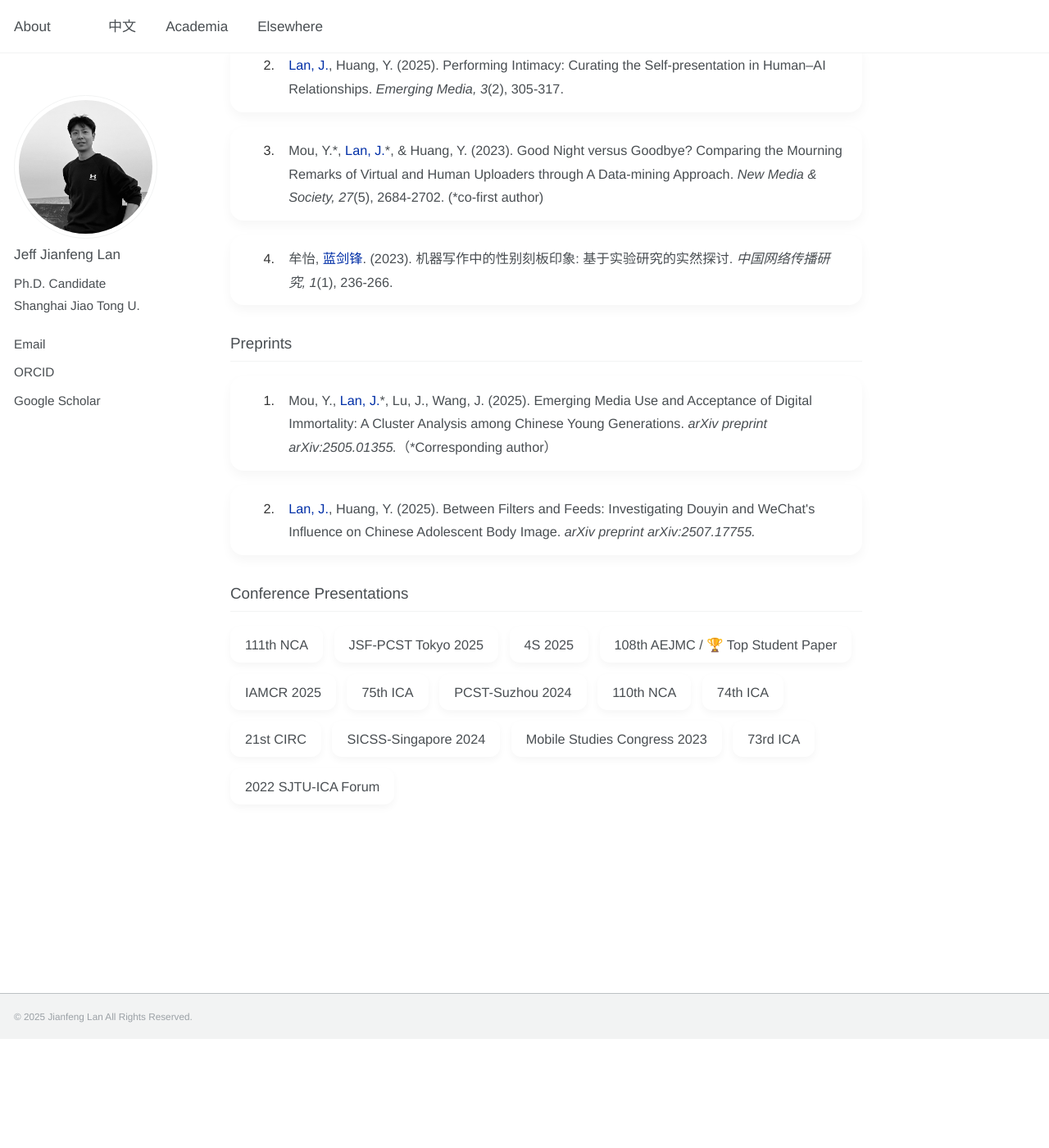
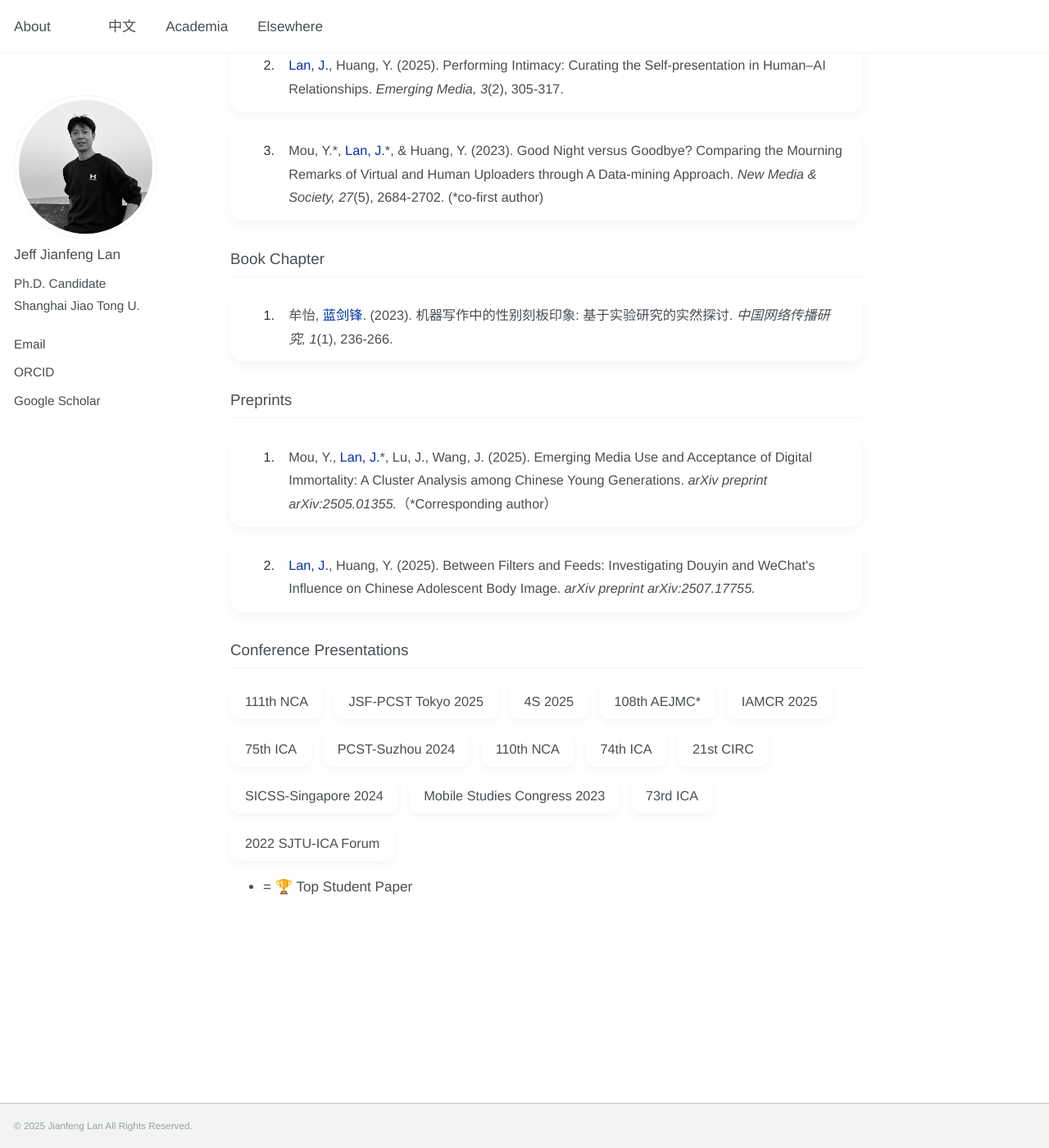
Before and after one commit to jianfenglan/jianfenglan.github.io, a Jekyll site: the page built from academia.md, in a window 1280 px wide and 1400 px high, scrolled down 282 px. Shown: the whole window at 82% size. Built offline with Jekyll 4.4.1, drawn with Linux system fonts in a browser that asks for light colours; before the commit the page ends 1549 px from its top, so only the background shows below that.

Commit message:
Update academia.md

```diff
--- a/academia.md
+++ b/academia.md
@@ -125,12 +125,17 @@
             Mou, Y.*, <span class="my-name">Lan, J.</span>*, & Huang, Y. (2023). Good Night versus Goodbye? Comparing the Mourning Remarks of Virtual and Human Uploaders through A Data-mining Approach. <em>New Media & Society, 27</em>(5), 2684-2702. (*co-first author)
         </div>
     </div>
+</div>
+
+<h2>Book Chapter</h2>
+<div class="publication-list">
     <div class="publication-card">
         <div class="publication-content">
             牟怡, <span class="my-name">蓝剑锋</span>. (2023). 机器写作中的性别刻板印象: 基于实验研究的实然探讨. <em>中国网络传播研究, 1</em>(1), 236-266.
         </div>
     </div>
-</div>
+    </div>
+
 
 <h2>Preprints</h2>
 <div class="publication-list">
@@ -151,7 +156,7 @@
     <div class="conference-card">111th NCA</div>
     <div class="conference-card">JSF-PCST Tokyo 2025</div>
     <div class="conference-card">4S 2025</div>
-    <div class="conference-card">108th AEJMC / 🏆 Top Student Paper</div>
+    <div class="conference-card">108th AEJMC*</div>
     <div class="conference-card">IAMCR 2025</div>
     <div class="conference-card">75th ICA</div>
     <div class="conference-card">PCST-Suzhou 2024</div>
```
Also changed, not shown: other parts of academia.md (+1 -0 lines).
